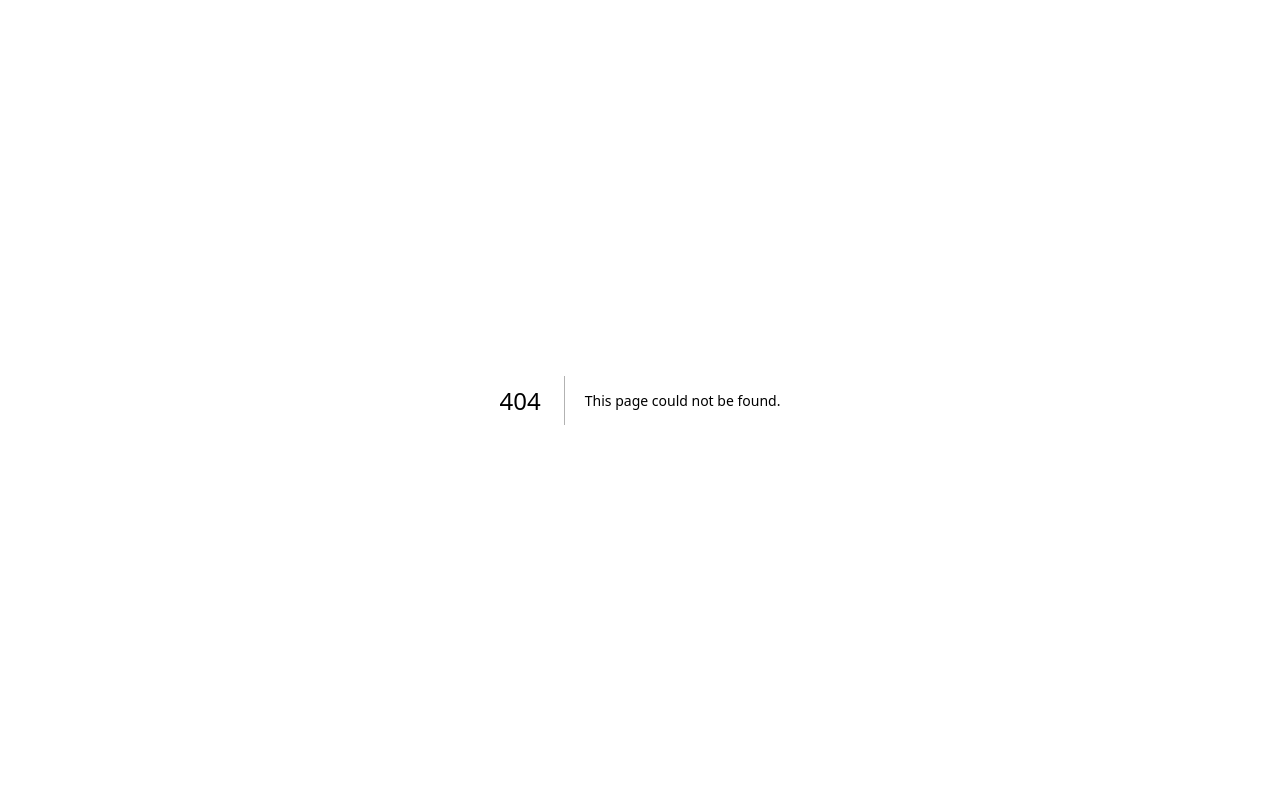
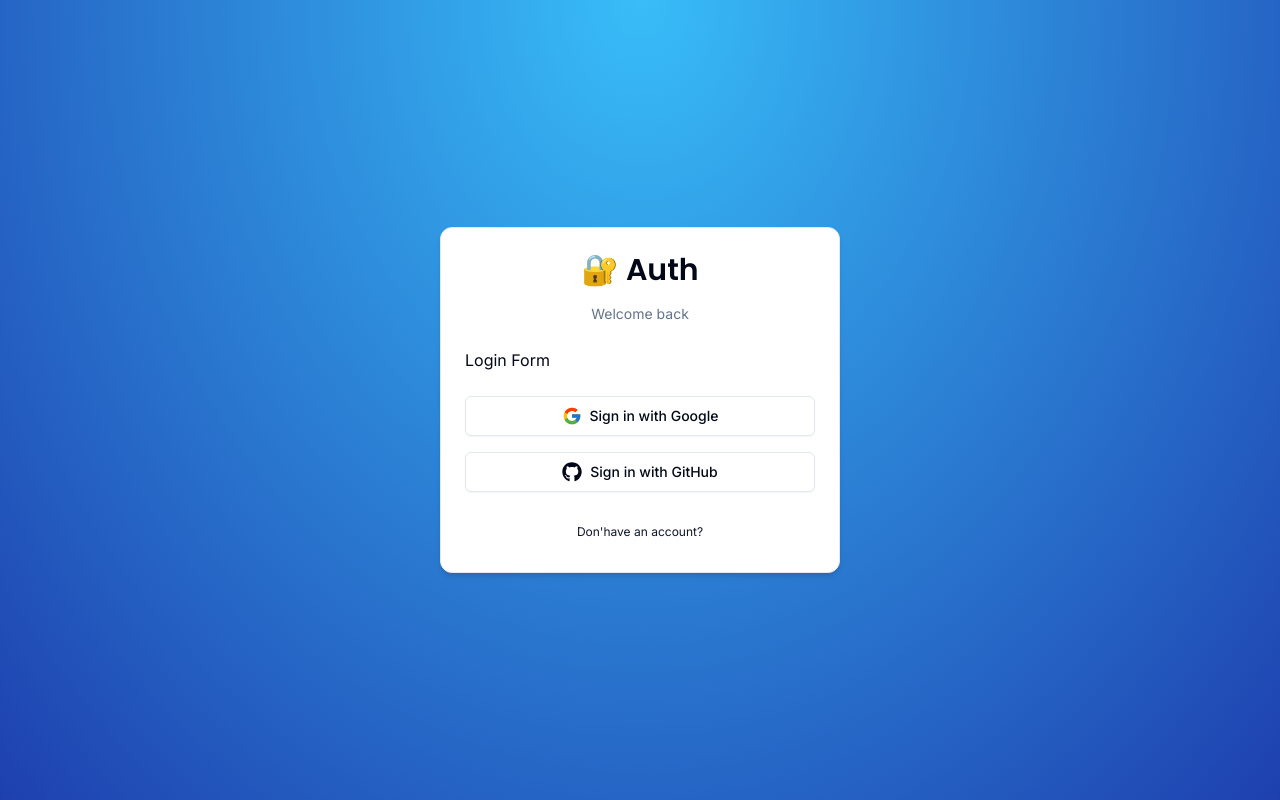
Before and after one commit to violetflash/next-auth, a Next.js app: page /auth/login in a window 1280 px wide. Before the commit this address had no page. Built offline with nearby package versions, Linux system fonts and the light colour scheme.

Commit message:
add login form card

```diff
--- /dev/null
+++ b/app/auth/layout.tsx
@@ -0,0 +1,14 @@
+import React from 'react';
+
+type Props = {
+  children: React.ReactNode
+};
+const AuthLayout = ({ children }: Props) => {
+  return (
+    <div className="h-full flex items-center justify-center bg-[radial-gradient(ellipse_at_top,_var(--tw-gradient-stops))] from-sky-400 to-blue-800">
+      {children}
+    </div>
+  );
+};
+
+export default AuthLayout;
--- /dev/null
+++ b/app/auth/login/page.tsx
@@ -0,0 +1,12 @@
+import { LoginForm } from '@/components/auth/login-form';
+
+type Props = {
+
+};
+const LoginPage = (props: Props) => {
+  return (
+    <LoginForm />
+  );
+};
+
+export default LoginPage;
--- a/app/page.tsx
+++ b/app/page.tsx
@@ -12,7 +12,11 @@
 export default function Home() {
   console.log('WHERE AM I LOG?')
   return (
-   <main className="flex h-full flex-col items-center justify-center bg-[radial-gradient(ellipse_at_top,_var(--tw-gradient-stops))] from-sky-400 to-blue-800">
+    <main className={cn(
+      'flex h-full flex-col items-center justify-center',
+      'bg-[radial-gradient(ellipse_at_top,_var(--tw-gradient-stops))] from-sky-400 to-blue-800'
+    )}
+    >
       <div className="space-y-6 text-center">
         <h1 className={cn(
           'text-6xl font-semibold text-white drop-shadow-md',
--- /dev/null
+++ b/components/auth/back-button.tsx
@@ -0,0 +1,26 @@
+'use client';
+
+// @flow
+import { Button } from '@/components/ui/button';
+import Link from 'next/link';
+import * as React from 'react';
+
+export type BackButtonProps = {
+  backButtonLabel: string;
+  backButtonHref: string;
+};
+export const BackButton = ({
+  backButtonLabel,
+  backButtonHref
+}: BackButtonProps) => {
+  return (
+    <Button
+      variant="link"
+      className="font-normal w-full"
+      size="sm"
+      asChild
+    >
+      <Link href={backButtonHref}>{backButtonLabel}</Link>
+    </Button>
+  );
+};
--- /dev/null
+++ b/components/auth/card-wrapper.tsx
@@ -0,0 +1,41 @@
+'use client';
+// @flow
+import * as React from 'react';
+import { BackButton, BackButtonProps } from '@/components/auth/back-button';
+import { Header } from '@/components/auth/header';
+import { Social } from '@/components/auth/social';
+import { Card, CardContent, CardFooter, CardHeader } from '@/components/ui/card';
+
+type Props =
+  BackButtonProps & {
+  children: React.ReactNode;
+  headerLabel: string;
+  showSocial?: boolean;
+};
+export const CardWrapper = ({
+                              backButtonHref,
+                              backButtonLabel,
+                              showSocial,
+                              headerLabel,
+                              children
+                            }: Props) => {
+  return (
+    <Card className="w-[400px] shadow-md">
+      <CardHeader>
+        <Header label={headerLabel}/>
+      </CardHeader>
+      <CardContent>{children}</CardContent>
+      {showSocial && (
+        <CardFooter>
+          <Social/>
+        </CardFooter>
+      )}
+      <CardFooter>
+        <BackButton
+          backButtonHref={backButtonHref}
+          backButtonLabel={backButtonLabel}
+        />
+      </CardFooter>
+    </Card>
+  );
+};
--- /dev/null
+++ b/components/auth/header.tsx
@@ -0,0 +1,29 @@
+// @flow
+import { cn } from '@/lib/utils';
+import { Poppins } from 'next/font/google';
+
+const font = Poppins({
+  subsets: ['latin'],
+  weight: ['600'],
+});
+
+import * as React from 'react';
+
+type Props = {
+  label: string;
+};
+export const Header = ({ label }: Props) => {
+  return (
+    <div className="w-full flex flex-col gap-y-4 items-center justify-center">
+      <h1 className={cn(
+        'text-3xl font-semibold',
+        font.className
+      )}>
+        🔐 Auth
+      </h1>
+      <p className="text-muted-foreground text-sm">
+        {label}
+      </p>
+    </div>
+  );
+};
--- /dev/null
+++ b/components/auth/login-form.tsx
@@ -0,0 +1,19 @@
+// @flow
+import { CardWrapper } from '@/components/auth/card-wrapper';
+import * as React from 'react';
+
+type Props = {
+
+};
+export const LoginForm = (props: Props) => {
+  return (
+    <CardWrapper
+      headerLabel="Welcome back"
+      backButtonLabel="Don'have an account?"
+      backButtonHref="/auth/register"
+      showSocial
+    >
+      Login Form
+    </CardWrapper>
+  );
+};
--- /dev/null
+++ b/components/auth/social.tsx
@@ -0,0 +1,31 @@
+'use client';
+
+// @flow
+import { Button } from '@/components/ui/button';
+import * as React from 'react';
+import { FaGithub } from 'react-icons/fa';
+import { FcGoogle } from 'react-icons/fc';
+
+type Props = {};
+export const Social = (props: Props) => {
+  return (
+    <div className="flex flex-col items-center w-full gap-y-4">
+      <Button
+        className="w-full flex items-center gap-x-2"
+        variant="outline"
+        size="lg"
+        onClick={() => {}}
+      >
+        <FcGoogle className="h-5 w-5" /> Sign in with Google
+      </Button>
+      <Button
+        className="w-full flex items-center gap-x-2"
+        variant="outline"
+        size="lg"
+        onClick={() => {}}
+      >
+        <FaGithub className="h-5 w-5" /> Sign in with GitHub
+      </Button>
+    </div>
+  );
+};
--- /dev/null
+++ b/components/ui/card.tsx
@@ -0,0 +1,76 @@
+import * as React from "react"
+
+import { cn } from "@/lib/utils"
+
+const Card = React.forwardRef<
+  HTMLDivElement,
+  React.HTMLAttributes<HTMLDivElement>
+>(({ className, ...props }, ref) => (
+  <div
+    ref={ref}
+    className={cn(
+      "rounded-xl border bg-card text-card-foreground shadow",
+      className
+    )}
+    {...props}
+  />
+))
+Card.displayName = "Card"
+
+const CardHeader = React.forwardRef<
+  HTMLDivElement,
+  React.HTMLAttributes<HTMLDivElement>
+>(({ className, ...props }, ref) => (
+  <div
+    ref={ref}
+    className={cn("flex flex-col space-y-1.5 p-6", className)}
+    {...props}
+  />
+))
+CardHeader.displayName = "CardHeader"
+
+const CardTitle = React.forwardRef<
+  HTMLParagraphElement,
+  React.HTMLAttributes<HTMLHeadingElement>
+>(({ className, ...props }, ref) => (
+  <h3
+    ref={ref}
+    className={cn("font-semibold leading-none tracking-tight", className)}
+    {...props}
+  />
+))
+CardTitle.displayName = "CardTitle"
+
+const CardDescription = React.forwardRef<
+  HTMLParagraphElement,
+  React.HTMLAttributes<HTMLParagraphElement>
+>(({ className, ...props }, ref) => (
+  <p
+    ref={ref}
+    className={cn("text-sm text-muted-foreground", className)}
+    {...props}
+  />
+))
+CardDescription.displayName = "CardDescription"
+
+const CardContent = React.forwardRef<
+  HTMLDivElement,
+  React.HTMLAttributes<HTMLDivElement>
+>(({ className, ...props }, ref) => (
+  <div ref={ref} className={cn("p-6 pt-0", className)} {...props} />
+))
+CardContent.displayName = "CardContent"
+
+const CardFooter = React.forwardRef<
+  HTMLDivElement,
+  React.HTMLAttributes<HTMLDivElement>
+>(({ className, ...props }, ref) => (
+  <div
+    ref={ref}
+    className={cn("flex items-center p-6 pt-0", className)}
+    {...props}
+  />
+))
+CardFooter.displayName = "CardFooter"
+
+export { Card, CardHeader, CardFooter, CardTitle, CardDescription, CardContent }
--- a/package.json
+++ b/package.json
@@ -16,6 +16,7 @@
     "next": "14.1.4",
     "react": "^18",
     "react-dom": "^18",
+    "react-icons": "^5.0.1",
     "tailwind-merge": "^2.2.2",
     "tailwindcss-animate": "^1.0.7"
   },
```
Also changed, not shown: 1 other file (tests, documents, lock files or other folders). Lines whose indentation alone changed are shown as unchanged.
